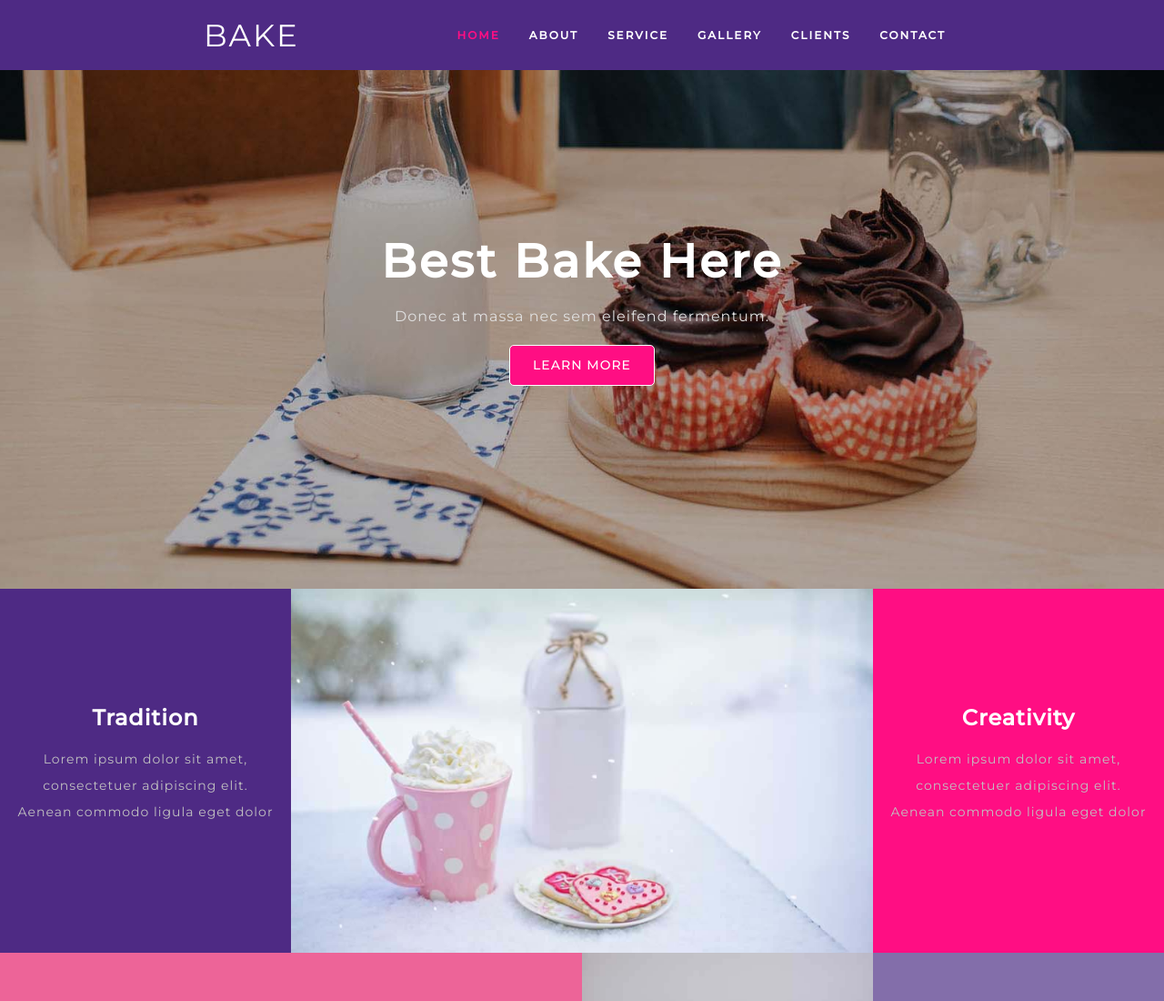
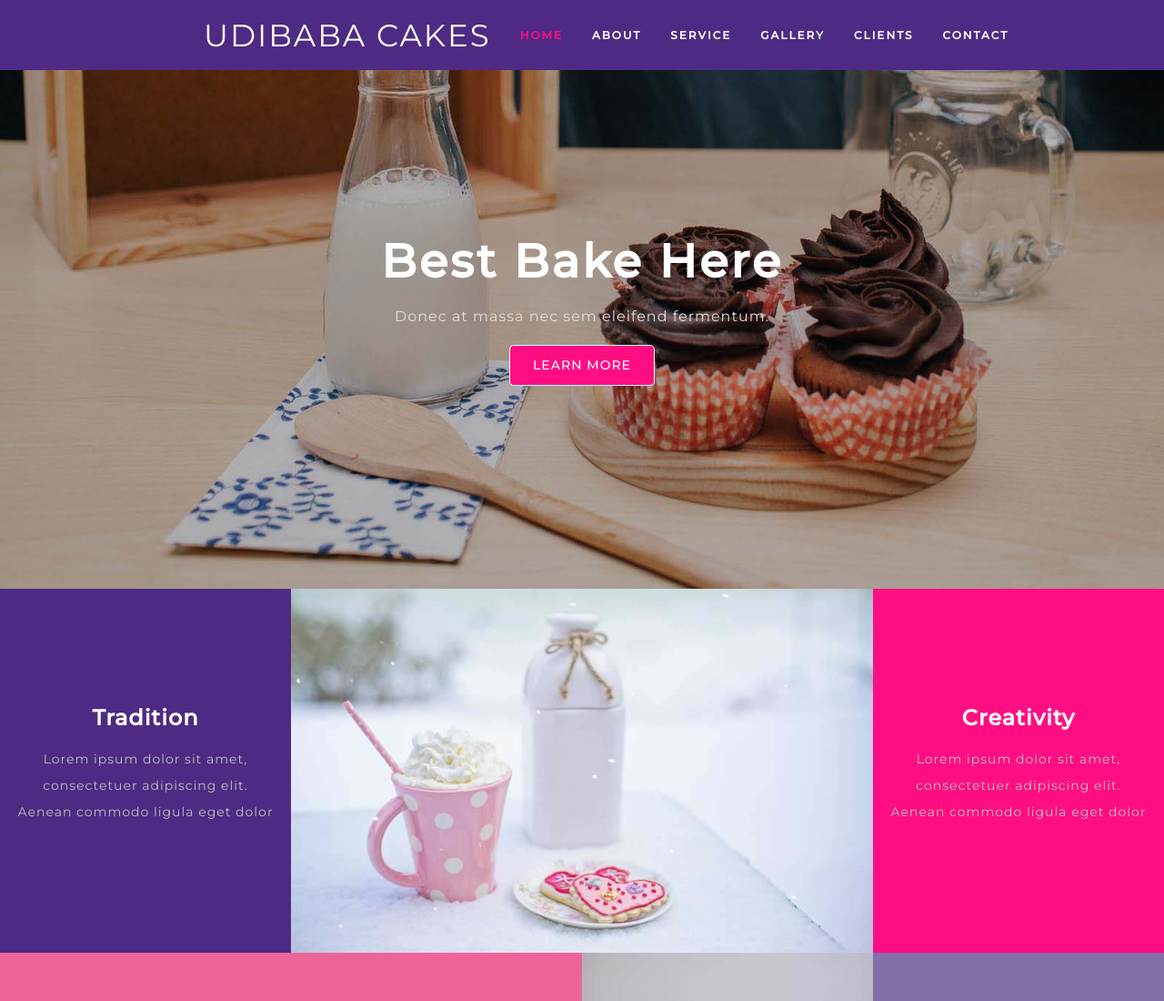
Before and after one commit to Alishapunw/UdibabaCakes, a plain HTML site: page index.html in a window 1280 px wide. Shown: the top 1100 px of the page at 91% size. Drawn offline with Linux system fonts and the light colour scheme.

Commit message:
Brand name added

```diff
--- a/index.html
+++ b/index.html
@@ -7,7 +7,7 @@
 <!DOCTYPE html>
 <html lang="zxx">
    <head>
-      <title>Bake a Hotels Category Flat Bootstrap Responsive web Template| Home :: w3layouts</title>
+      <title>Udibaba Cakes | Home</title>
       <!--meta tags -->
       <meta charset="UTF-8">
       <meta name="viewport" content="width=device-width, initial-scale=1">
@@ -49,7 +49,7 @@
             <!--//navigation section -->
             <nav class="navbar navbar-expand-lg navbar-light">
                <div class="hedder-up">
-                  <h1><a class="navbar-brand" href="#">Bake</a></h1>
+                  <h1><a class="navbar-brand" href="#">Udibaba Cakes</a></h1>
                </div>
                <button class="navbar-toggler" type="button" data-toggle="collapse" data-target="#navbarSupportedContent" aria-controls="navbarSupportedContent" aria-expanded="false" aria-label="Toggle navigation">
                <span class="navbar-toggler-icon"></span>
```
